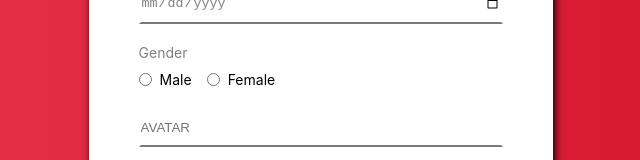
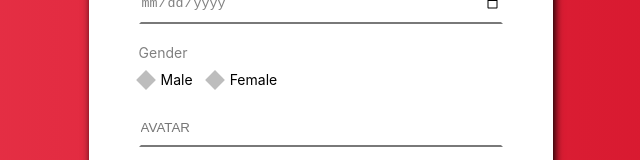
Before and after one commit to emanuel-yaish/react_week_project, a React (Create React App) app: page /newprofile in a window 1280 px wide. Shown: the part 365-525 px from the top of the page, without its empty margins (319-959 px from the left). Built offline with nearby package versions, Linux system fonts and the light colour scheme.

Commit message:
netlify will work

```diff
--- a/src/components/RadioButtons.css
+++ b/src/components/RadioButtons.css
@@ -15,8 +15,8 @@
   margin-left: 0.8rem;
 }
 
-/* .radio-buttons-input[type="radio"] {
-  appearance: none;
+.radio-buttons-input[type="radio"] {
+  /* appearance: none; */
   width: 1.4rem;
   height: 1.4rem;
   margin: calc(0 1.4rem / 2);
@@ -27,7 +27,7 @@
   border-radius: 50%;
   transform: rotate(45deg) scale(1);
   will-change: transform;
-} */
+}
 
 .radio-buttons-input[type="radio"]:checked {
   border-radius: 50% 50% 0 50%;
```
